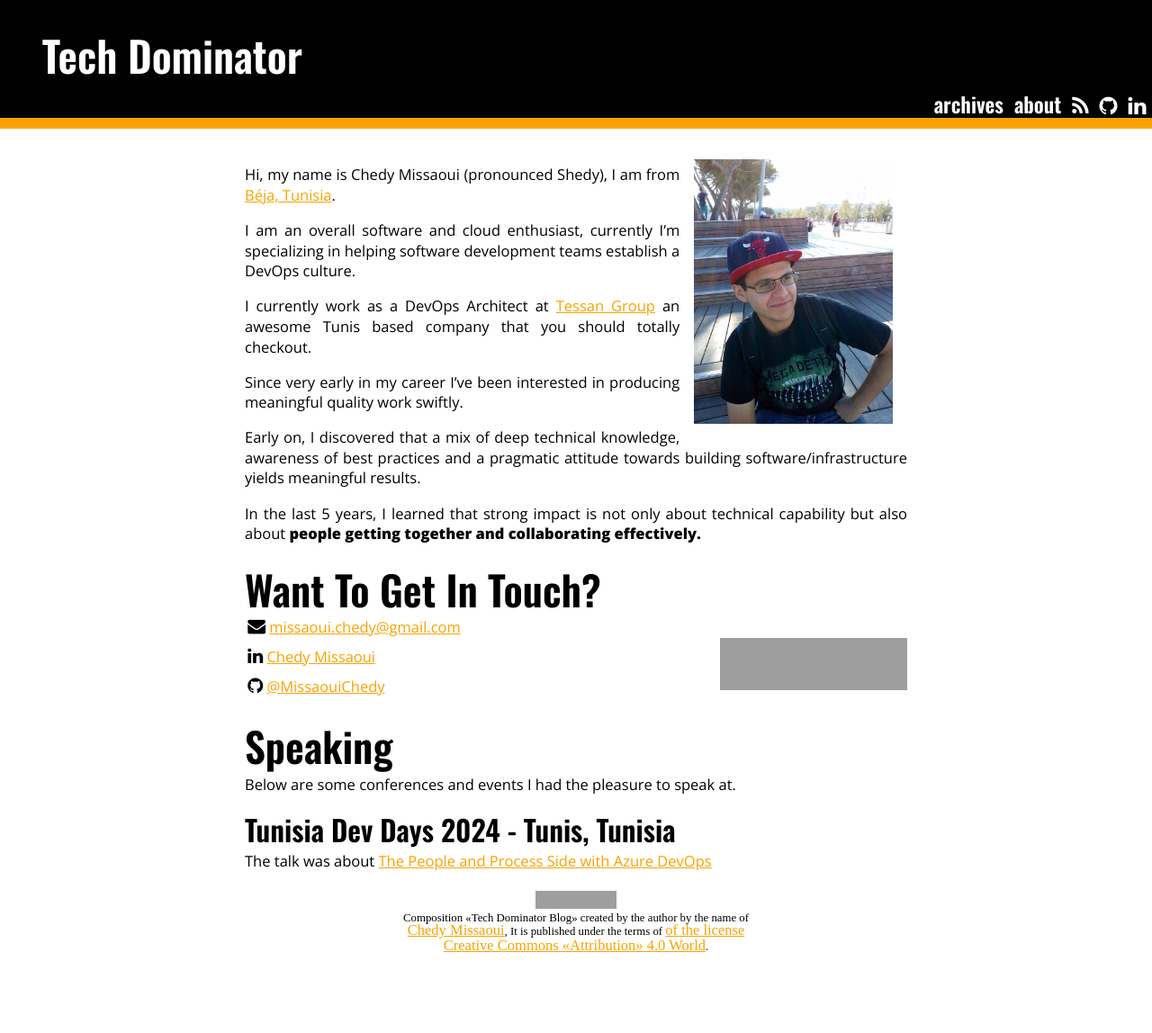
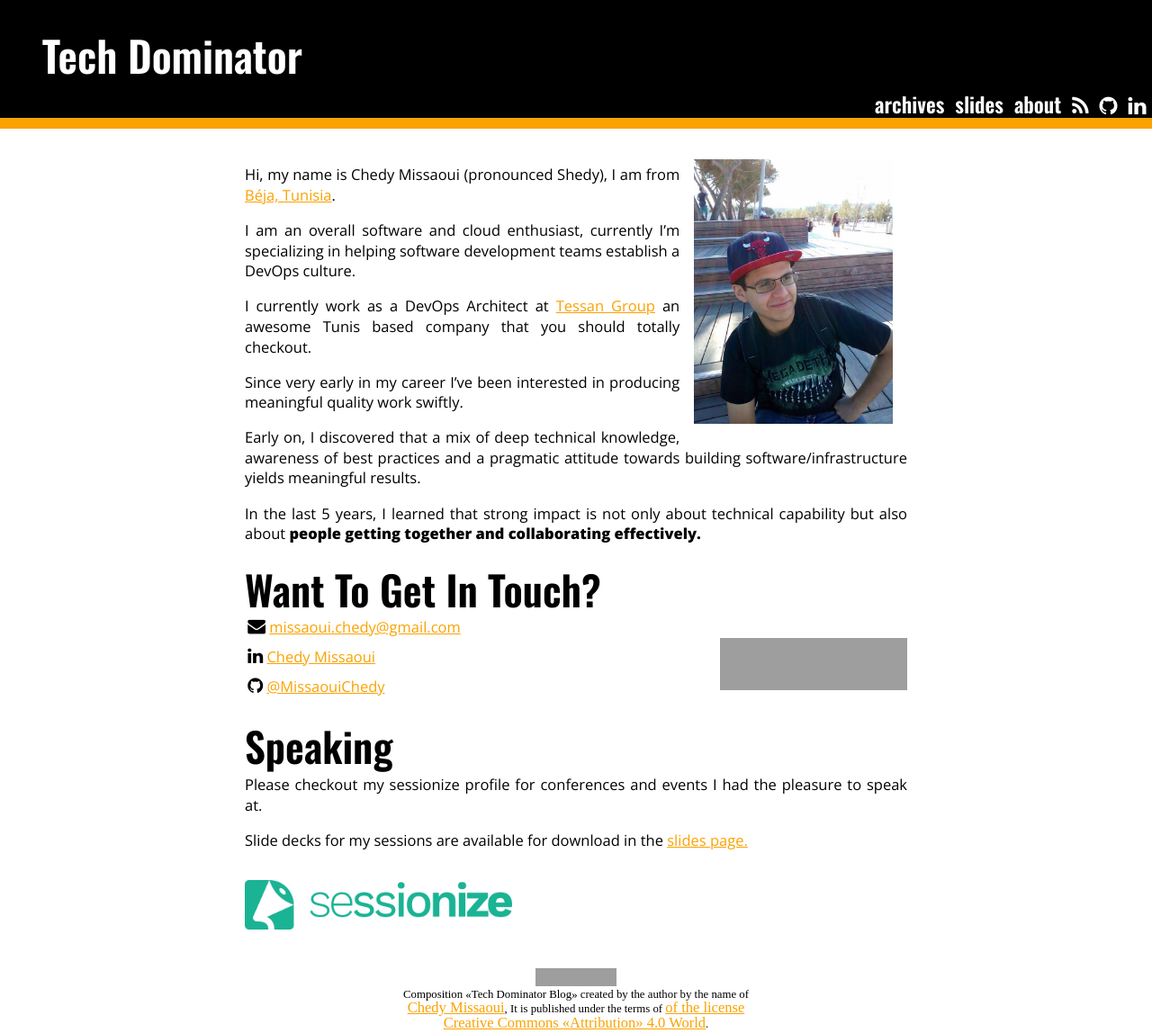
Before and after one commit to MissaouiChedy/MissaouiChedy.github.io, a Jekyll site: the page built from about-chedy-missaoui.html, in a window 1280 px wide. Shown: the whole page at 90% size. Built offline with Jekyll 4.4.1, drawn with Linux system fonts in a browser that asks for light colours; nearby versions of some CDN libraries; before the commit the page ends 1062 px from its top, so only the background shows below that; grey boxes are pictures that could not be loaded.

Commit message:
Slide Deck Section

```diff
--- a/_layouts/default.html
+++ b/_layouts/default.html
@@ -18,6 +18,7 @@
 		<a href="{{ site.url }}"><h2 class="site-title">{{ site.title }}</h2></a>
 			<ul>
 				<li><a href="{{ site.url }}/archives.html"><h4>archives</h4></a></li>
+				<li><a href="{{ site.url }}/slides.html"><h4>slides</h4></a></li>
 				<li><a href="{{ site.url }}/about-chedy-missaoui.html"><h4>about</h4></a></li>
 				<li><a href="{{ site.url }}/feed.xml"><h4><i class="fa fa-rss" aria-hidden="true"></i></h4></a></li>
 				<!-- <li><a href="https://twitter.com/{{ site.twitter_username }}"><h4><i class="fa fa-twitter" aria-hidden="true"></i></h4></a></li> -->
--- a/about-chedy-missaoui.html
+++ b/about-chedy-missaoui.html
@@ -47,12 +47,15 @@ title: about me
 
 			<div class="speaking">
 				<h2>Speaking</h2>
-				<p>Below are some conferences and events I had the pleasure to speak at.</p>
-				<h3> Tunisia Dev Days 2024 - Tunis, Tunisia</h3>
+				<p>Please checkout my sessionize profile for conferences and events I had the pleasure to speak at.</p>
+				<p>Slide decks for my sessions are available for download in the <a href="{{ site.baseurl }}/slides.html">slides page.</a></p>
+				<p>
+					<a href="https://sessionize.com/chedy-missaoui/">
+						<img style="max-width: 18em; padding: 1em; padding-left: 0;" src="{{ site.baseurl }}/imgs/SessionizeLogo.png"
+						alt="Sessionize profile for Chedy Missaoui" />
+					</a>
+				</p>
 
-				<p>
-					The talk was about <a href="https://tunisiadevdays.net/single-speaker/295d3c81-3ff0-4898-a62e-15f517386807">The People and Process Side with Azure DevOps </a>
-				</p>
 
 			</div>
 
```
Also changed, not shown: slides.html (added, +23 -0 lines), imgs/SessionizeLogo.png (added), 2 other files.
